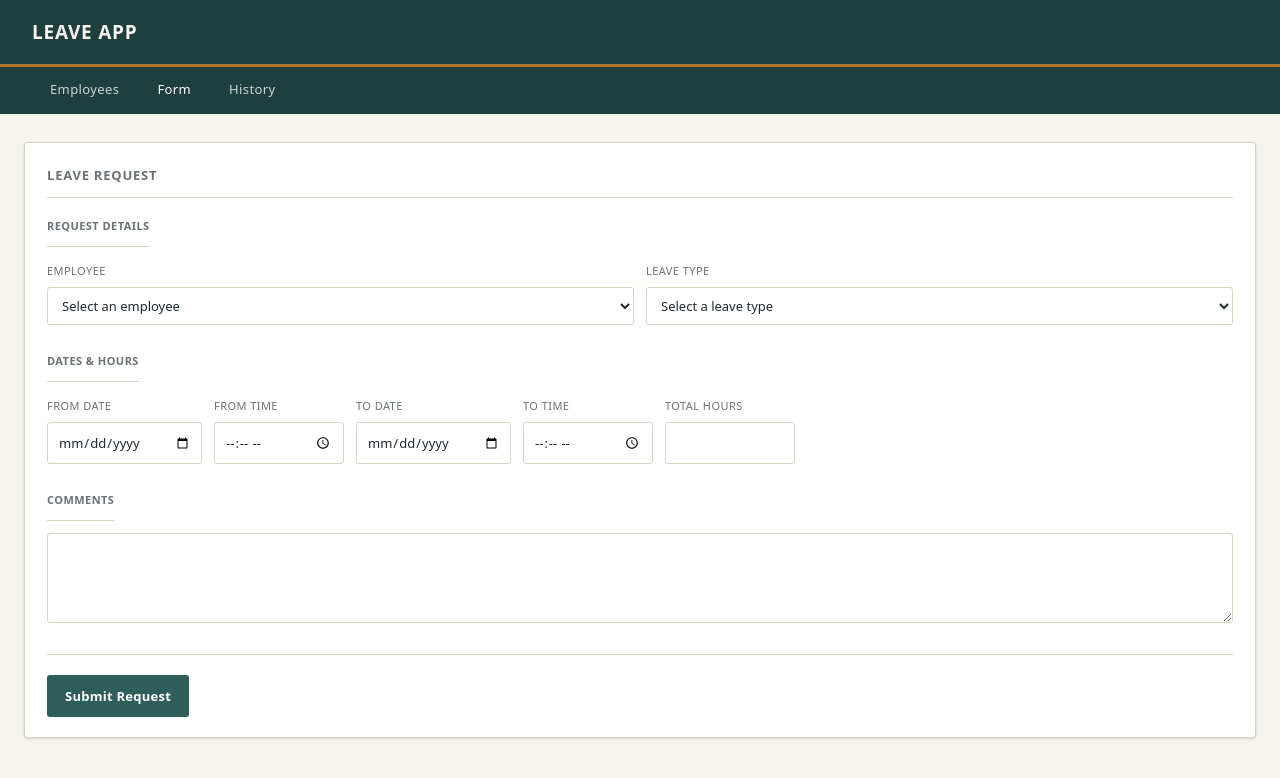
After one commit to gel0king/leave-app, a Flask app: page /form in a window 1280 px wide. The commit adds this page. Shown: the top 778 px of the page. Run offline with Flask 3, Linux system fonts and the light colour scheme; parts of the project's set-up code (start-up, migrations or seed data) failed here and were passed over.

Commit message:
made form page and generated leave form from request

```diff
--- a/app/models.py
+++ b/app/models.py
@@ -123,6 +123,7 @@ class Log(db.Model):
     old_values = db.Column(db.Text)
     new_values = db.Column(db.Text)
     notes = db.Column(db.Text)
+    attachment_path = db.Column(db.Text)
 
     time_created = db.Column(
     db.DateTime,
--- a/app/routes/__init__.py
+++ b/app/routes/__init__.py
@@ -1,8 +1,10 @@
 from .base import base_bp
 from .employees import employees_bp
 from .history import history_bp
+from .form import form_bp
 
 def register_routes(app):
     app.register_blueprint(base_bp)
     app.register_blueprint(employees_bp)
     app.register_blueprint(history_bp)
+    app.register_blueprint(form_bp)
--- /dev/null
+++ b/app/routes/form.py
@@ -0,0 +1,161 @@
+import os
+from decimal import Decimal
+
+from flask import Blueprint, render_template, request, redirect, url_for, flash, send_file
+
+from app.extensions import db
+from app.models import Employee, EmploymentPeriod, LeaveType, Log
+from app.utils.helper import calculate_leave_balance, parse_leave_hours, parse_date
+from app.utils.logging import create_log
+from app.utils.leave_form import fill_leave_request_pdf
+
+form_bp = Blueprint("form", __name__)
+
+LEAVE_TYPE_OPTIONS = [
+    "Annual Leave",
+    "Sick Leave",
+    "Emergency Leave",
+    "Military Leave",
+    "Leave Without Pay",
+    "Extended Sick Leave",
+    "Jury Duty",
+    "Holiday Leave",
+    "Other",
+]
+
+BALANCE_DEDUCTING_TYPES = {"Annual Leave", "Sick Leave"}
+
+
+@form_bp.route("/form")
+def form():
+    latest_period_id = (
+        db.session.query(db.func.max(EmploymentPeriod.id))
+        .filter(EmploymentPeriod.employee_id == Employee.id)
+        .correlate(Employee).scalar_subquery()
+    )
+    employees = (
+        db.session.query(Employee)
+        .join(EmploymentPeriod, EmploymentPeriod.id == latest_period_id)
+        .filter(EmploymentPeriod.employment_status != "Inactive")
+        .order_by(Employee.name)
+        .all()
+    )
+    return render_template(
+        "form.html",
+        employees=employees,
+        leave_types=LEAVE_TYPE_OPTIONS,
+    )
+
+
+@form_bp.route("/form", methods=["POST"])
+def form_submit():
+    employee_id = request.form.get("employee_id", "").strip()
+    leave_type_name = request.form.get("leave_type", "").strip()
+    other_specify = request.form.get("leave_other_specify", "").strip()
+    total_hours_raw = request.form.get("total_hours", "").strip()
+    from_date_str = request.form.get("from_date", "").strip()
+    from_time = request.form.get("from_time", "").strip()
+    to_date_str = request.form.get("to_date", "").strip()
+    to_time = request.form.get("to_time", "").strip()
+    comments = request.form.get("comments", "").strip()
+
+    if not employee_id:
+        flash("Select an employee.", "error")
+        return redirect(request.url)
+
+    employee = Employee.query.get_or_404(int(employee_id))
+
+    if leave_type_name not in LEAVE_TYPE_OPTIONS:
+        flash("Select a valid leave type.", "error")
+        return redirect(request.url)
+
+    if leave_type_name == "Other" and not other_specify:
+        flash('Please specify the leave type for "Other".', "error")
+        return redirect(request.url)
+
+    total_hours = parse_leave_hours(total_hours_raw)
+    if total_hours is None:
+        return redirect(request.url)
+
+    if total_hours <= 0:
+        flash("Total hours must be greater than 0.", "error")
+        return redirect(request.url)
+
+    from_date_val = parse_date(from_date_str)
+    to_date_val = parse_date(to_date_str)
+
+    if not from_date_val:
+        flash("From date is required.", "error")
+        return redirect(request.url)
+
+    if to_date_val and to_date_val < from_date_val:
+        flash("To date cannot be before from date.", "error")
+        return redirect(request.url)
+
+    if leave_type_name in BALANCE_DEDUCTING_TYPES:
+        balance = calculate_leave_balance(employee)
+        available = (
+            balance["annual_available"]
+            if leave_type_name == "Annual Leave"
+            else balance["sick"]
+        )
+        if total_hours > available:
+            kind = "annual" if leave_type_name == "Annual Leave" else "sick"
+            flash(
+                f"{employee.name} only has {available} hours of {kind} leave available.",
+                "error"
+            )
+            return redirect(request.url)
+
+    leave_type = LeaveType.query.filter_by(name=leave_type_name).first()
+
+    log = create_log(
+        employee=employee,
+        action="USED",
+        description=f"{leave_type_name} request",
+        notes=comments or None,
+        leave_type=leave_type,
+        start_date=from_date_val,
+        end_date=to_date_val,
+        hours=total_hours,
+    )
+
+    db.session.flush()
+
+    pdf_path = fill_leave_request_pdf(
+        employee=employee,
+        leave_type_name=leave_type_name,
+        other_specify=other_specify,
+        total_hours=total_hours,
+        from_date=from_date_val,
+        from_time=from_time,
+        to_date=to_date_val,
+        to_time=to_time,
+        comments=comments,
+        log_id=log.id,
+    )
+
+    log.attachment_path = pdf_path
+
+    db.session.commit()
+
+    flash("Leave request submitted.", "success")
+
+    return redirect(url_for("form.view_request", log_id=log.id))
+
+
+@form_bp.route("/form/<int:log_id>/view")
+def view_request(log_id):
+    log = Log.query.get_or_404(log_id)
+    return render_template("form_confirmation.html", log=log)
+
+
+@form_bp.route("/form/<int:log_id>/pdf")
+def download_request_pdf(log_id):
+    log = Log.query.get_or_404(log_id)
+
+    if not log.attachment_path or not os.path.exists(log.attachment_path):
+        flash("PDF not found.", "error")
+        return redirect(url_for("employees.employees"))
+
+    return send_file(log.attachment_path, mimetype="application/pdf", as_attachment=False)
--- a/app/templates/base.html
+++ b/app/templates/base.html
@@ -14,7 +14,7 @@
   <nav class="flex flex-wrap gap-[2px] bg-[#1e3f3d] px-8">
         <a class="inline-block border-b-[3px] border-transparent px-[18px] py-[10px] text-[13px] tracking-[0.03em] text-[#c9d6d4] no-underline transition-colors duration-150 hover:text-white {{ 'text-white border-[#b5772f]' if request.path.startswith('/employees') else '' }}" href="{{ url_for('employees.employees') }}">Employees</a>
         {# <a class="inline-block border-b-[3px] border-transparent px-[18px] py-[10px] text-[13px] tracking-[0.03em] text-[#c9d6d4] no-underline transition-colors duration-150 hover:text-white {{ 'text-white border-[#b5772f]' if request.path == '/' else '' }}" href="{{ url_for('balance.balance') }}">Balance</a> #}
-        {# <a class="inline-block border-b-[3px] border-transparent px-[18px] py-[10px] text-[13px] tracking-[0.03em] text-[#c9d6d4] no-underline transition-colors duration-150 hover:text-white {{ 'text-white border-[#b5772f]' if request.path.startswith('/form') else '' }}" href="{{ url_for('form.form') }}">Form</a> #}
+        <a class="inline-block border-b-[3px] border-transparent px-[18px] py-[10px] text-[13px] tracking-[0.03em] text-[#c9d6d4] no-underline transition-colors duration-150 hover:text-white {{ 'text-white border-[#b5772f]' if request.path.startswith('/form') else '' }}" href="{{ url_for('form.form') }}">Form</a>
         <a class="inline-block border-b-[3px] border-transparent px-[18px] py-[10px] text-[13px] tracking-[0.03em] text-[#c9d6d4] no-underline transition-colors duration-150 hover:text-white {{ 'text-white border-[#b5772f]' if request.path.startswith('/logs') else '' }}" href="{{ url_for('history.history') }}">History</a>
   </nav>
 
--- a/app/templates/employees.html
+++ b/app/templates/employees.html
@@ -57,7 +57,7 @@
                         {% endif %}
                     </td>
                     <td class="px-4 py-3 text-sm border-b border-[#d9d3c4] ">{{ "%.1f"|format(balances[e.id].sick) }}</td>
-
+                    {# #}
                     <td class="px-4 py-3 text-sm border-b border-[#d9d3c4] ">
                         <div class="flex gap-3 items-center">
                             <a href="{{ url_for('employees.edit_employee', emp_id=e.id) }}" title="Edit employee"
--- /dev/null
+++ b/app/templates/form.html
@@ -0,0 +1,90 @@
+{% extends "base.html" %}
+{% block content %}
+
+<div class="rounded-[3px] border border-[#d9d3c4] bg-white px-[22px] py-5 shadow-sm">
+    <h2 class="mb-4 border-b border-[#d9d3c4] pb-2.5 text-[13px] font-semibold uppercase tracking-[0.06em] text-[#6b7275]">
+        Leave Request
+    </h2>
+    <form method="post" action="{{ url_for('form.form_submit') }}">
+        <fieldset class="mb-6">
+            <legend class="mb-3 border-b border-[#d9d3c4] pb-2 text-[11px] font-semibold uppercase tracking-[0.04em] text-[#6b7275]">
+                Request Details
+            </legend>
+            <div class="flex flex-wrap items-end gap-3">
+                <div class="flex min-w-[220px] flex-1 flex-col gap-1">
+                    <label for="employee_id" class="text-[11px] uppercase tracking-[0.04em] text-[#6b7275]">Employee</label>
+                    <select id="employee_id" name="employee_id" required
+                        class="rounded-[3px] border border-[#d9d3c4] bg-white px-2.5 py-2 text-[13px] text-[#1f2a2e] focus:outline-none focus:ring-2 focus:ring-[#2f5d5a] focus:ring-offset-1">
+                        <option value="" disabled selected>Select an employee</option>
+                        {% for e in employees %}
+                        <option value="{{ e.id }}">{{ e.name }} (#{{ e.employee_number }})</option>
+                        {% endfor %}
+                    </select>
+                </div>
+                <div class="flex min-w-[220px] flex-1 flex-col gap-1">
+                    <label for="leave_type" class="text-[11px] uppercase tracking-[0.04em] text-[#6b7275]">Leave Type</label>
+                    <select id="leave_type" name="leave_type" required
+                        onchange="document.getElementById('other-specify-wrap').classList.toggle('hidden', this.value !== 'Other')"
+                        class="rounded-[3px] border border-[#d9d3c4] bg-white px-2.5 py-2 text-[13px] text-[#1f2a2e] focus:outline-none focus:ring-2 focus:ring-[#2f5d5a] focus:ring-offset-1">
+                        <option value="" disabled selected>Select a leave type</option>
+                        {% for lt in leave_types %}
+                        <option value="{{ lt }}">{{ lt }}</option>
+                        {% endfor %}
+                    </select>
+                </div>
+                <div id="other-specify-wrap" class="hidden flex min-w-[220px] flex-1 flex-col gap-1">
+                    <label for="leave_other_specify" class="text-[11px] uppercase tracking-[0.04em] text-[#6b7275]">Specify Other</label>
+                    <input id="leave_other_specify" type="text" name="leave_other_specify"
+                        class="w-full rounded-[3px] border border-[#d9d3c4] bg-white px-2.5 py-2 text-[13px] text-[#1f2a2e] focus:outline-none focus:ring-2 focus:ring-[#2f5d5a] focus:ring-offset-1" />
+                </div>
+            </div>
+        </fieldset>
+        <fieldset class="mb-6">
+            <legend class="mb-3 border-b border-[#d9d3c4] pb-2 text-[11px] font-semibold uppercase tracking-[0.04em] text-[#6b7275]">
+                Dates &amp; Hours
+            </legend>
+            <div class="flex flex-wrap items-end gap-3">
+                <div class="flex w-[155px] flex-col gap-1">
+                    <label for="from_date" class="text-[11px] uppercase tracking-[0.04em] text-[#6b7275]">From Date</label>
+                    <input id="from_date" type="date" name="from_date" required
+                        class="w-full rounded-[3px] border border-[#d9d3c4] bg-white px-2.5 py-2 text-[13px] text-[#1f2a2e] focus:outline-none focus:ring-2 focus:ring-[#2f5d5a] focus:ring-offset-1" />
+                </div>
+                <div class="flex w-[130px] flex-col gap-1">
+                    <label for="from_time" class="text-[11px] uppercase tracking-[0.04em] text-[#6b7275]">From Time</label>
+                    <input id="from_time" type="time" name="from_time"
+                        class="w-full rounded-[3px] border border-[#d9d3c4] bg-white px-2.5 py-2 text-[13px] text-[#1f2a2e] focus:outline-none focus:ring-2 focus:ring-[#2f5d5a] focus:ring-offset-1" />
+                </div>
+                <div class="flex w-[155px] flex-col gap-1">
+                    <label for="to_date" class="text-[11px] uppercase tracking-[0.04em] text-[#6b7275]">To Date</label>
+                    <input id="to_date" type="date" name="to_date"
+                        class="w-full rounded-[3px] border border-[#d9d3c4] bg-white px-2.5 py-2 text-[13px] text-[#1f2a2e] focus:outline-none focus:ring-2 focus:ring-[#2f5d5a] focus:ring-offset-1" />
+                </div>
+                <div class="flex w-[130px] flex-col gap-1">
+                    <label for="to_time" class="text-[11px] uppercase tracking-[0.04em] text-[#6b7275]">To Time</label>
+                    <input id="to_time" type="time" name="to_time"
+                        class="w-full rounded-[3px] border border-[#d9d3c4] bg-white px-2.5 py-2 text-[13px] text-[#1f2a2e] focus:outline-none focus:ring-2 focus:ring-[#2f5d5a] focus:ring-offset-1" />
+                </div>
+                <div class="flex w-[130px] flex-col gap-1">
+                    <label for="total_hours" class="text-[11px] uppercase tracking-[0.04em] text-[#6b7275]">Total Hours</label>
+                    <input id="total_hours" type="number" step="0.5" min="0.5" name="total_hours" required
+                        class="w-full rounded-[3px] border border-[#d9d3c4] bg-white px-2.5 py-2 text-[13px] text-[#1f2a2e] focus:outline-none focus:ring-2 focus:ring-[#2f5d5a] focus:ring-offset-1" />
+                </div>
+            </div>
+        </fieldset>
+        <fieldset class="mb-6">
+            <legend class="mb-3 border-b border-[#d9d3c4] pb-2 text-[11px] font-semibold uppercase tracking-[0.04em] text-[#6b7275]">
+                Comments
+            </legend>
+            <textarea name="comments" rows="3"
+                class="w-full rounded-[3px] border border-[#d9d3c4] bg-white px-2.5 py-2 text-[13px] text-[#1f2a2e] focus:outline-none focus:ring-2 focus:ring-[#2f5d5a] focus:ring-offset-1"></textarea>
+        </fieldset>
+        <div class="flex items-center gap-3 border-t border-[#d9d3c4] pt-5">
+            <button type="submit"
+                class="rounded-[3px] border-0 bg-[#2f5d5a] px-[18px] py-[9px] text-[13px] font-semibold tracking-[0.02em] text-white transition-colors hover:bg-[#1e3f3d] focus:outline-none focus:ring-2 focus:ring-[#2f5d5a] focus:ring-offset-1">
+                Submit Request
+            </button>
+        </div>
+    </form>
+</div>
+
+{% endblock %}
--- a/config.json
+++ b/config.json
@@ -1,4 +1,5 @@
 {
     "DATABASE": "./certificates.db",
-    "FORM": "./leave_request_template.pdf"
+    "FORM": "./leave_request_template.pdf",
+    "LEAVE_REQUESTS": "./leave_requests"
 }
```
Also changed, not shown: app/__init__.py (+33 -4 lines), app/templates/form_confirmation.html (added, +25 -0 lines), app/utils/config.py (+37 -30 lines), app/utils/helper.py (+24 -0 lines), app/utils/leave_form.py (added, +66 -0 lines), make_form.py (+132 -135 lines).
